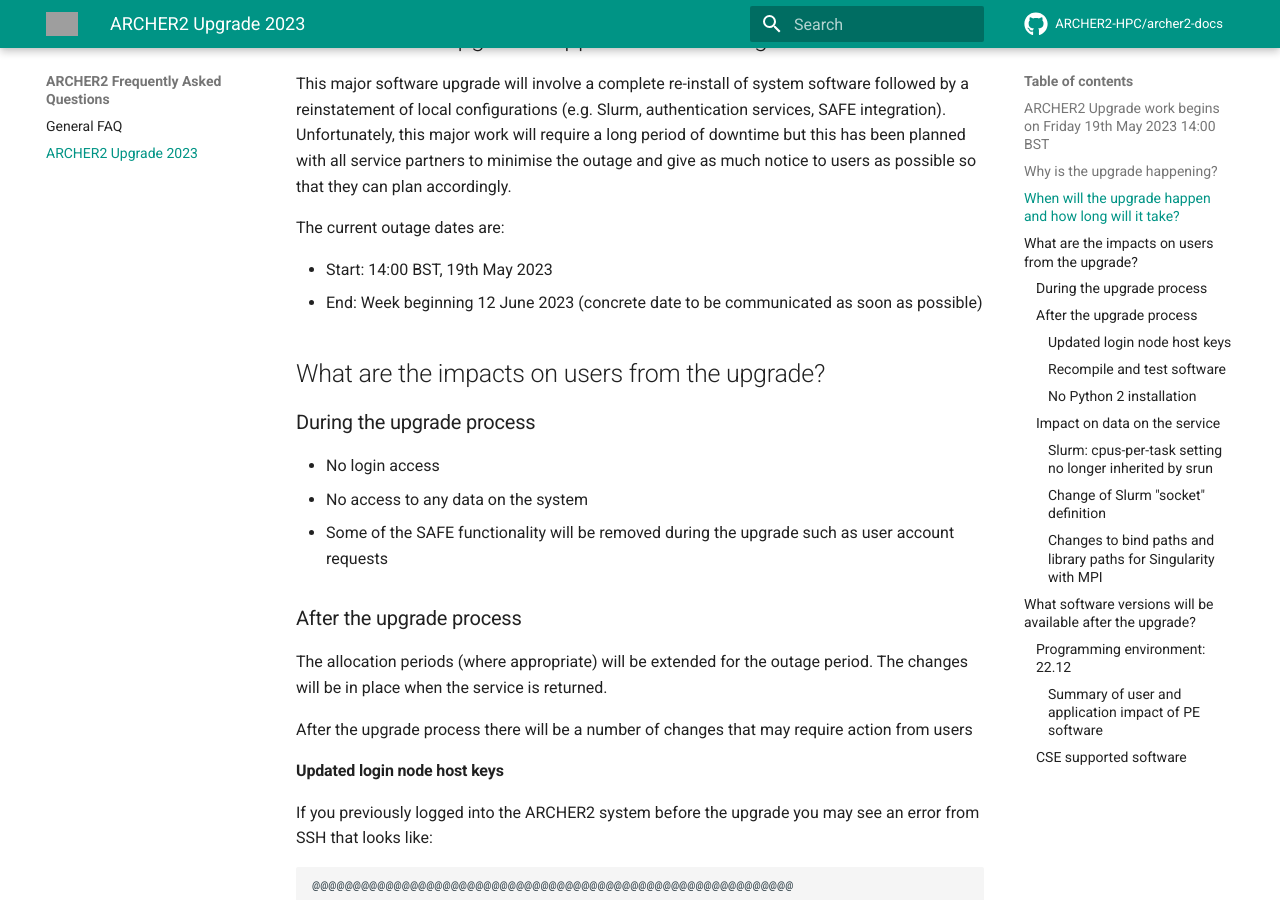
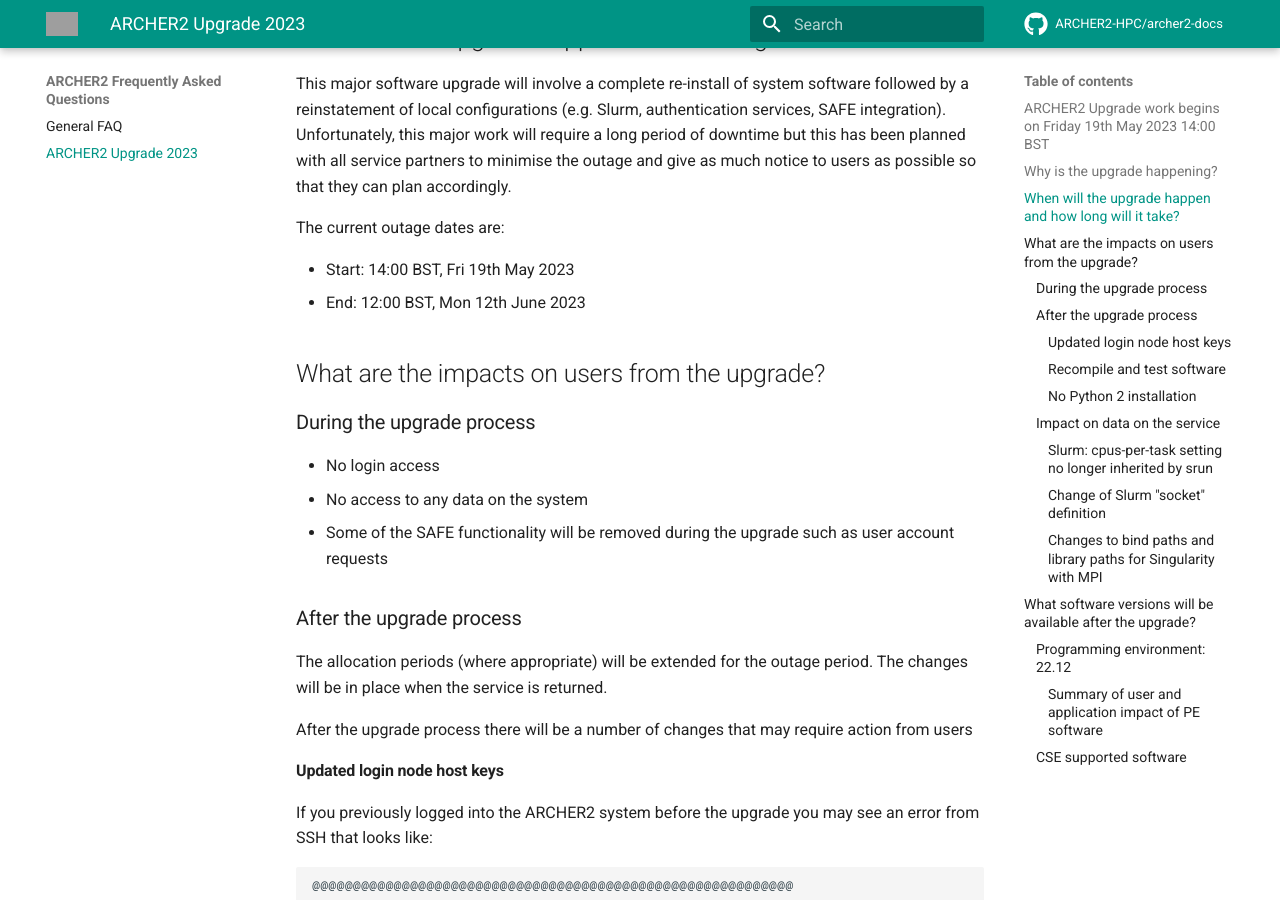
Before and after one commit to ARCHER2-HPC/archer2-docs, an MkDocs documentation site: the page built from docs/faq/upgrade-2023.md, in a window 1280 px wide and 900 px high, scrolled down 1400 px. Built offline with MkDocs 1.6.1 and Material for MkDocs 9.7.7, drawn with Linux system fonts in a browser that asks for light colours; comment, search, counter and statistics services are not loaded; some of the changed text lies outside the part shown; grey boxes are pictures that could not be loaded.

Commit message:
Added return date/time

```diff
--- a/docs/faq/upgrade-2023.md
+++ b/docs/faq/upgrade-2023.md
@@ -57,8 +57,8 @@
 
 The current outage dates are:
 
- - Start: 14:00 BST, 19th May 2023
- - End: Week beginning 12 June 2023 (concrete date to be communicated as soon as possible)
+ - Start: 14:00 BST, Fri 19th May 2023
+ - End: 12:00 BST, Mon 12th June 2023
 
 ## What are the impacts on users from the upgrade?
 
```
Also changed, not shown: other parts of docs/faq/upgrade-2023.md (+1 -1 lines).
